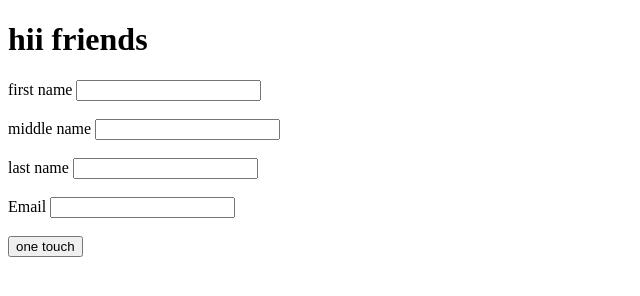
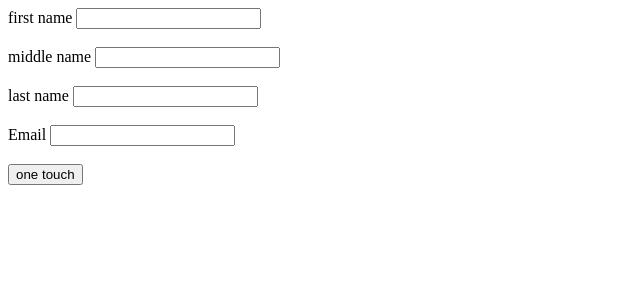
Before and after one commit to Vairavel-1999/cmd, a plain HTML site: page index.html in a window 1280 px wide. Shown: the whole page, without its empty margins (0-640 px from the left). Drawn offline with Linux system fonts and the light colour scheme.

Commit message:
one changes

```diff
--- a/index.html
+++ b/index.html
@@ -7,7 +7,7 @@
     <title>Document</title>
 </head>
 <body>
-    <h1>hii friends</h1>
+
     <label for="first name">first name</label>
     <input type="text" name="first name" id="first">
     <br>
```
